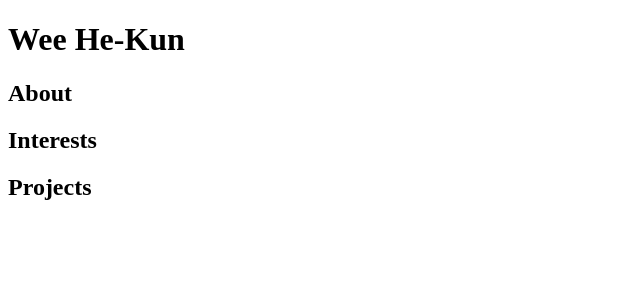
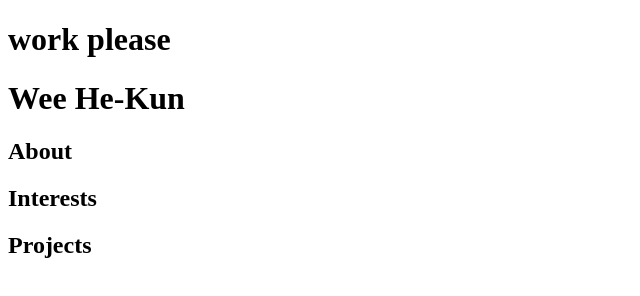
Before and after one commit to meverynoob/meverynoob.github.io, a plain HTML site: page index.html in a window 1280 px wide. Shown: the whole page, without its empty margins (0-640 px from the left). Drawn offline with Linux system fonts and the light colour scheme.

Commit message:
Update index.html

```diff
--- a/index.html
+++ b/index.html
@@ -5,6 +5,7 @@
   <title>Wee He-Kun</title>
 </head>
 <body>
+  <h1>work please</h1>
   <div id="one">
   <h1>Wee He-Kun</h1>
   </div>
```
